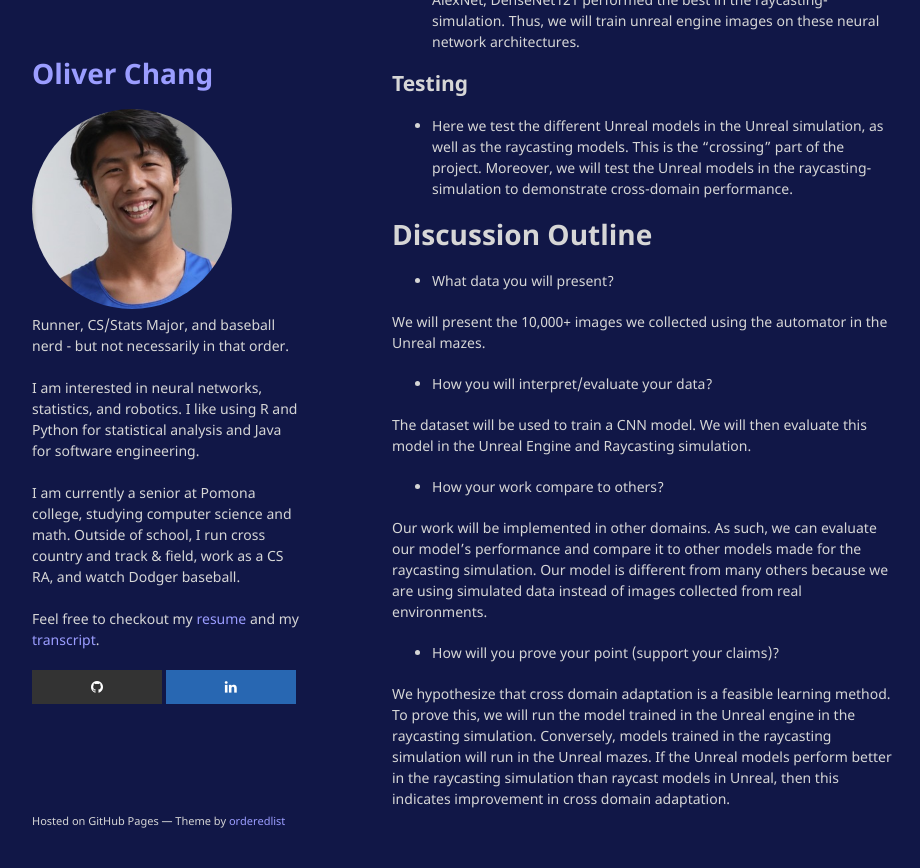
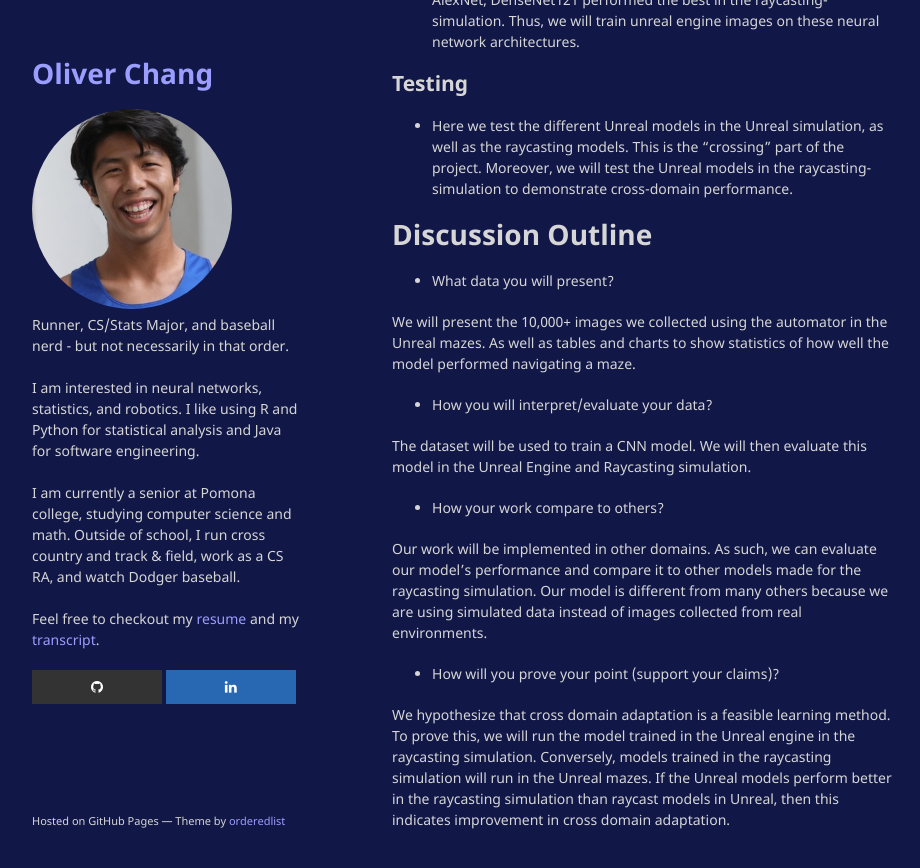
Before and after one commit to oliverc1623/oliverc1623.github.io, a Jekyll site: the page built from cs152/outline.md, in a window 1280 px wide and 900 px high, scrolled down 4836 px. Shown: the top 868 px of the window, without its empty margins (178-1098 px from the left). Built offline with Jekyll 4.4.1, drawn with Linux system fonts in a browser that asks for light colours; our own code applies the rules of GitHub Pages for plain Markdown files.

Commit message:
discussion again

```diff
--- a/cs152/outline.md
+++ b/cs152/outline.md
@@ -127,7 +127,7 @@ Moreover, we will test the Unreal models in the raycasting-simulation to demonst
 
 - What data you will present?
 
-We will present the 10,000+ images we collected using the automator in the Unreal mazes.
+We will present the 10,000+ images we collected using the automator in the Unreal mazes. As well as tables and charts to show statistics of how well the model performed navigating a maze.
 
 - How you will interpret/evaluate your data?
 
```
